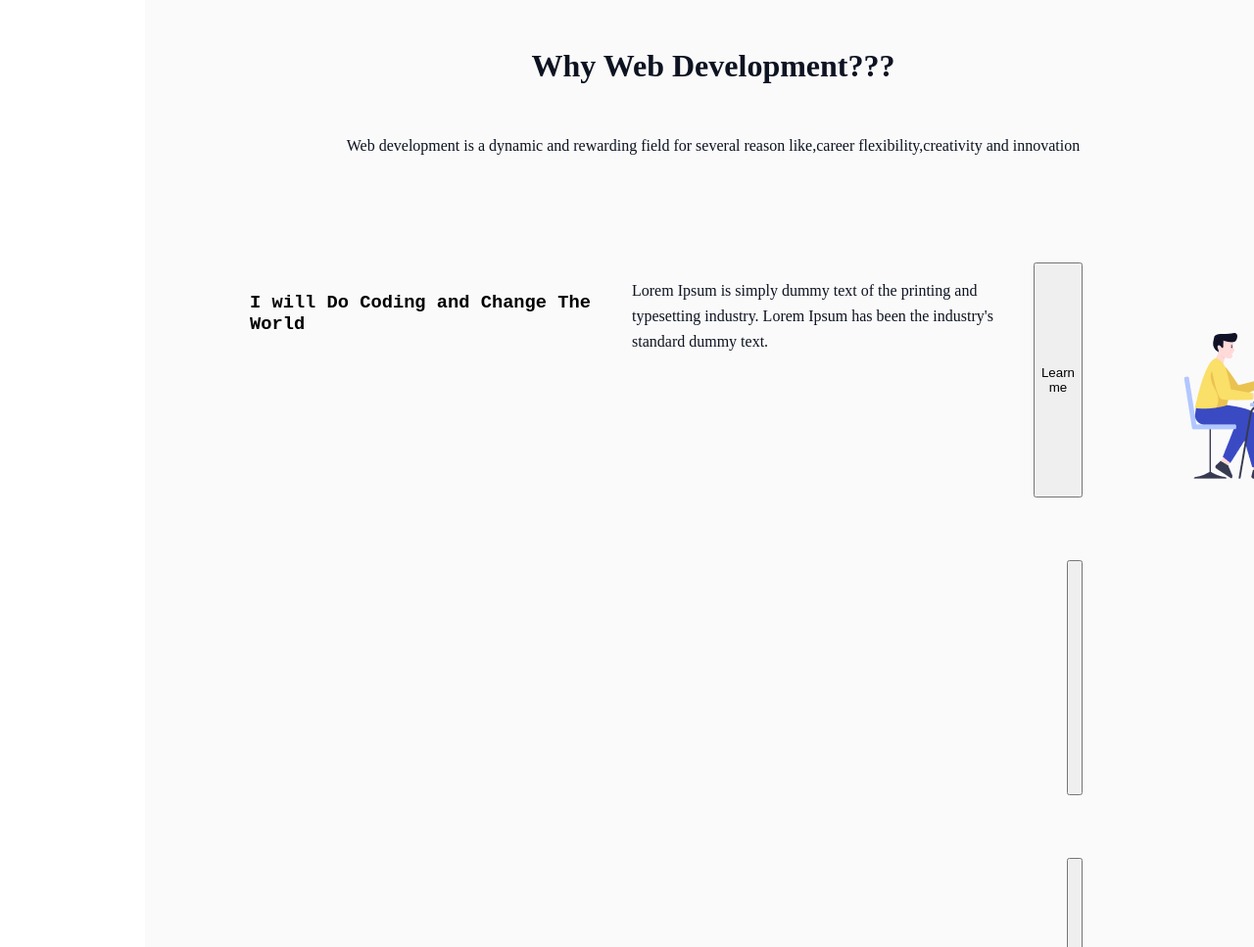
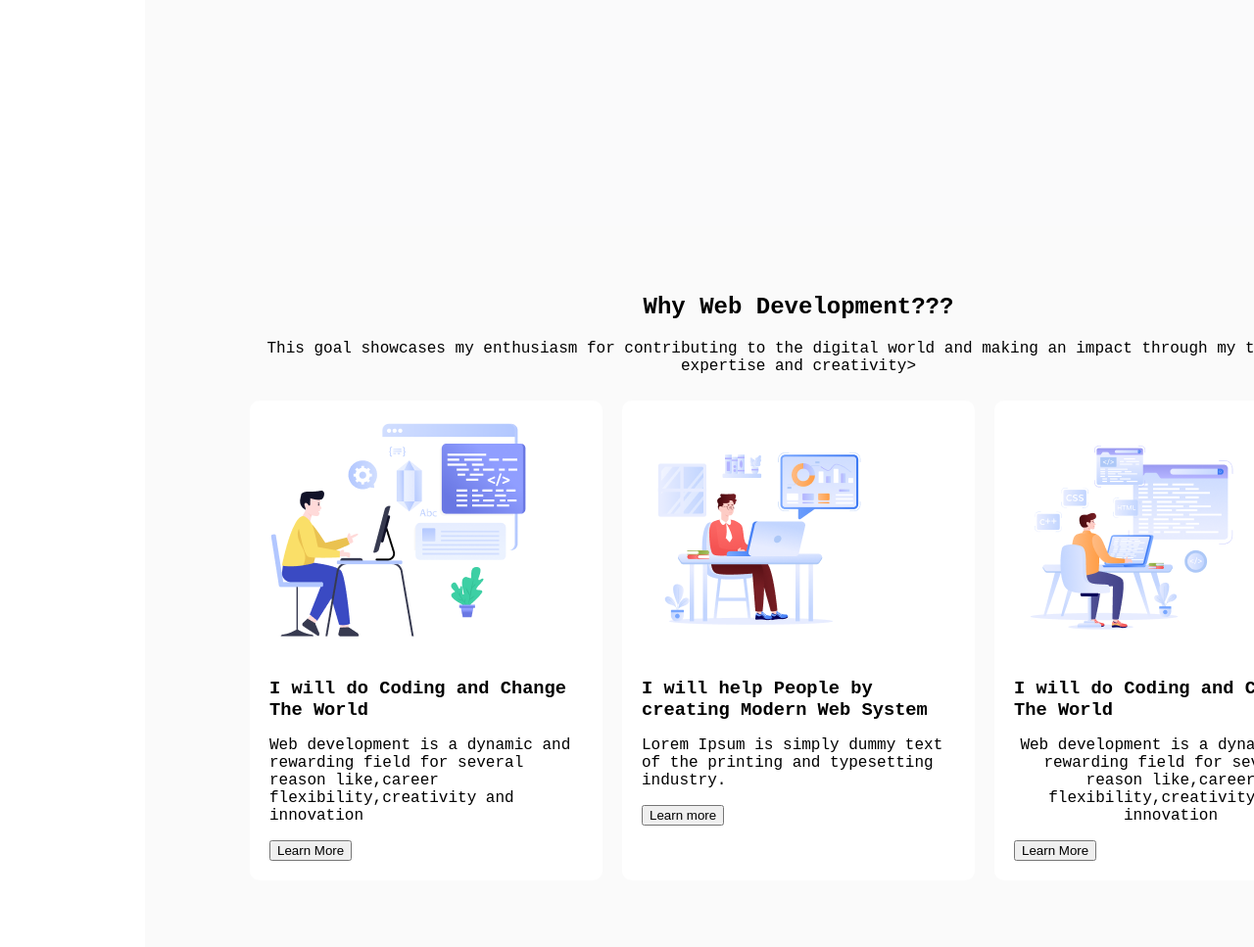
Before and after one commit to taspia-sabiha71/Assignment-1, a plain HTML site: page index.html in a window 1280 px wide. Shown: the part 1040-2007 px from the top of the page at 98% size. Drawn offline with Linux system fonts and the light colour scheme; a web font is replaced by a local one.

Commit message:
why-web-dev-done

```diff
--- a/index.html
+++ b/index.html
@@ -22,32 +22,36 @@
     </header>
  <main>
 <section class="why-web-dev">
-    <div class="center-section">
-<div class="why-web-dev-container"><h2 class="section-titel text-center">Why Web Development???</h2>
-<p class="description-2 text-center">Web development is a dynamic and rewarding field for several reason like,career flexibility,creativity and innovation</p></div>
-
-
-    <div class="information-container">
-    <div class="information">
-        <img class="layer-1" src="./assets/Layer_1.png" alt="">
-        <h3 class="information-title">I will Do Coding and Change The <br> World</h3>
-        <p class="information-description">Lorem Ipsum is simply dummy text of the printing and typesetting industry. Lorem Ipsum has been the industry's standard dummy text.</p>
-        <button class="learn-me">Learn me</button>
+    <div class="container">
+<h2 class="text-center" >Why Web Development???</h2>
+<p class="text-center">This goal showcases my enthusiasm for contributing to the digital world  and making an impact through my technical expertise and creativity></p>
+<div class="reasons">
+    <div class="reason">
+        <img src="./assets/Layer_1.png" alt="">
+        <h3>I will do Coding and Change The World</h3>
+        <p>Web development is a dynamic and rewarding field for several reason like,career flexibility,creativity and innovation</p>
+        <button>Learn More</button>
     </div>
-    <div class="information">
-        <img src="" alt="">
-        <h3 class="information-title"></h3>
-        <p class="information-description"></p>
-        <button></button>
+    <div class="reason">
+        <img src="./assets/Group 3.png" alt="">
+        <h3>I will help People by creating Modern Web System</h3>
+        <p>Lorem Ipsum is simply dummy text of the printing and typesetting industry.</p>
+        <button>Learn more</button>
     </div>
-    <div class="information">
-        <img src="" alt="">
-        <h3 class="information-title"></h3>
-        <p class="information-description"></p>
-        <button></button>
-    </div>
+    <div class="reason">
+        <img src="./assets/Group 4.png" alt="">
+        <h3>I will do Coding and Change The World</h3>
+        <p class="description-2 text-center">Web development is a dynamic and rewarding field for several reason like,career flexibility,creativity and innovation</p>
+        <button>Learn More</button>
     </div>
 </div>
+</section>
+<section class="my-inspiration">
+    <div class="container">
+        <h2>My Inspiration</h2>
+        <video>
+        <iframe src="https://www.youtube.com/embed/video-id" frameborder="0" allowfullscreen></iframe>
+        </video>
     </div>
 </section>
  </main>
--- a/styles/styles.css
+++ b/styles/styles.css
@@ -60,181 +60,29 @@ padding: 80px 97px 80px 97px;
   border-radius: 16px;
 
   background: rgba(13, 19, 33, 0.02);
-
   }
-.why-web-dev-container{
-  /* Frame 5 */
-position: static;
-width: 852px;
-height: 115px;
-/* Auto layout */
-display: flex;
-flex-direction: column;
-justify-content: flex-start;
-align-items: center;
-padding: 0px;
-
-
-/* Inside Auto Layout */
-flex: none;
-order: 0;
-flex-grow: 0;
-margin: 48px 0px;
-}
-.section-titel{
-  /* Why Web Development?? */
-position: static;
-width: 852px;
-height: 39px;
-/* Auto layout */
-display: flex;
-flex-direction: column;
-justify-content: flex-start;
-align-items: center;
-padding: 0px;
-
-
-/* Inside Auto Layout */
-flex: none;
-order: 0;
-align-self: stretch;
-flex-grow: 0;
-margin: 24px 0px;
-color: rgb(13, 19, 33);
-font-family: Azeret Mono;
-font-size: 32px;
-font-weight: 800;
-line-height: 37px;
-letter-spacing: 0%;
+  .text-center{
     text-align: center;
   }
-.description-2{
-  /* Lorem Ipsum is simply dummy text of the printing and typesetting industry. Lorem Ipsum has been the industry's standard dummy text. */
-position: static;
-width: 852px;
-height: 52px;
-/* Auto layout */
+.reasons {
   display: flex;
-flex-direction: column;
-justify-content: flex-start;
-align-items: center;
-padding: 0px;
-
-
-/* Inside Auto Layout */
-flex: none;
-order: 1;
-align-self: stretch;
-flex-grow: 0;
-margin: 24px 0px;
-color: rgb(13, 19, 33);
-font-family: Azeret Mono;
-font-size: 16px;
-font-weight: 400;
-line-height: 26px;
-letter-spacing: 0%;
+  justify-content: space-around;
+}
+.reason {
+  flex: 1;
+  margin: 10px;
+  padding: 20px;
+  background: #fff;
+  border-radius: 10px;
+}
+.reason h3 {
+  margin-bottom: 10px;
+}
+.my-inspiration {
+  padding: 20px 0;
   text-align: center;
 }
-.center-section{
-  /* Frame 12 */
-position: static;
-width: 946px;
-height: 1235px;
-/* Auto layout */
-display: flex;
-flex-direction: column;
-justify-content: flex-start;
-align-items: center;
-padding: 0px;
-
-
-/* Inside Auto Layout */
-flex: none;
-order: 0;
-flex-grow: 0;
-margin: 0px 10px;
+.my-inspiration iframe {
+  width: 100%;
+  height: 400px;
 }
-.information-container{
-  /* Frame 11 */
-position: static;
-width: 946px;
-height: 1072px;
-/* Auto layout */
-display: flex;
-flex-direction: column;
-justify-content: flex-start;
-align-items: flex-start;
-padding: 0px;
-
-
-/* Inside Auto Layout */
-flex: none;
-order: 1;
-align-self: stretch;
-flex-grow: 0;
-margin: 48px 0px;
-}
-.information{
-/* Frame 10 */
-position: static;
-width: 850px;
-height: 240px;
-/* Auto layout */
-display: flex;
-flex-direction: row;
-justify-content: space-between;
-/* align-items: center; */
-padding: 0px;
-
-
-/* Inside Auto Layout */
-flex: none;
-order: 0;
-align-self: stretch;
-flex-grow: 0;
-margin: 32px 0px;
-}
-.layer-1{
-position: absolute;
-right: 0;
-}
-.information-title{
-  /* I will Do Coding and Change The World */
-position: static;
-width: 390px;
-height: 72px;
-/* Auto layout */
-display: flex;
-flex-direction: column;
-justify-content: center;
-align-items: flex-start;
-padding: 0px;
-
-
-/* Inside Auto Layout */
-flex: none;
-order: 0;
-flex-grow: 0;
-margin: 16px 0px;
-Font: Azeret Mono
-Font weight: 700
-Font size: 24pxpx
-Row height: 36px
-Letter spacing: 0%
-}
-.information-description{
-  color: rgb(13, 19, 33);
-font-family: Azeret Mono;
-font-size: 16px;
-font-weight: 400;
-line-height: 26px;
-letter-spacing: 0%;
-
-Font: Azeret Mono
-Font weight: 400
-Font size: 16pxpx
-Row height: 26px
-Letter spacing: 0%
-
-
-}
```
Also changed, not shown: asssigment-01.txt (added). Lines whose indentation alone changed are shown as unchanged.
